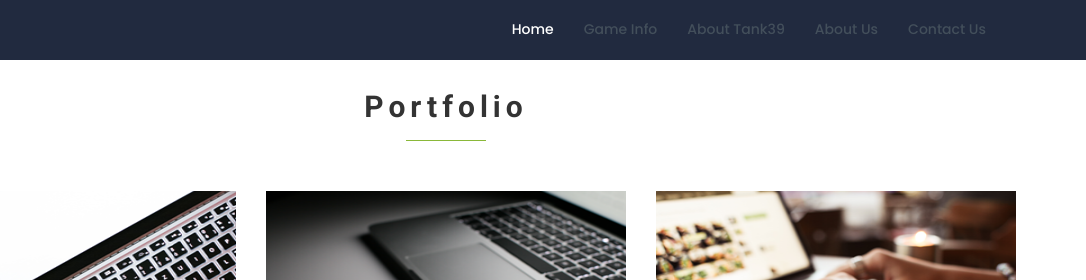
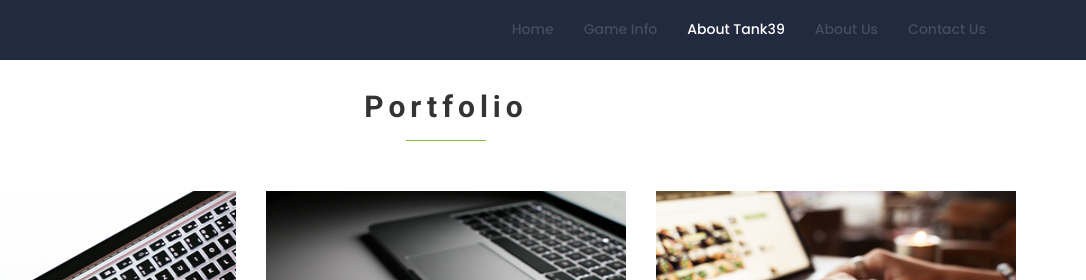
Before and after one commit to hansana/tank39, a plain HTML site: page clientinfo.html in a window 1280 px wide. Shown: the top 280 px of the page, 194-1280 px from the left. Drawn offline with nearby package versions, Linux system fonts and the light colour scheme; some packages are replaced by stand-ins of ours.

Commit message:
Update clientinfo.html

```diff
--- a/clientinfo.html
+++ b/clientinfo.html
@@ -36,9 +36,9 @@
 			<div class="col-md-8">
 				<nav class="collapse navbar-collapse" id="myNavbar" role="navigation">
 					<ul class="nav navbar-nav navbar-right menu">
-						<li><a href="http://hansana.github.io/tank39" class="page-scroll active">Home</a></li>
+						<li><a href="http://hansana.github.io/tank39" class="page-scroll">Home</a></li>
 						<li><a href="info.html" class="page-scroll">Game Info</a></li>
-						<li><a href="clientinfo.html" class="page-scroll">About Tank39</a></li>
+						<li><a href="clientinfo.html" class="page-scroll active">About Tank39</a></li>
                             			<li><a href="aboutus.html" class="page-scroll">About Us</a></li>
 						<li><a href="contactus.html" class="page-scroll">Contact Us</a></li>
 					</ul>
```
